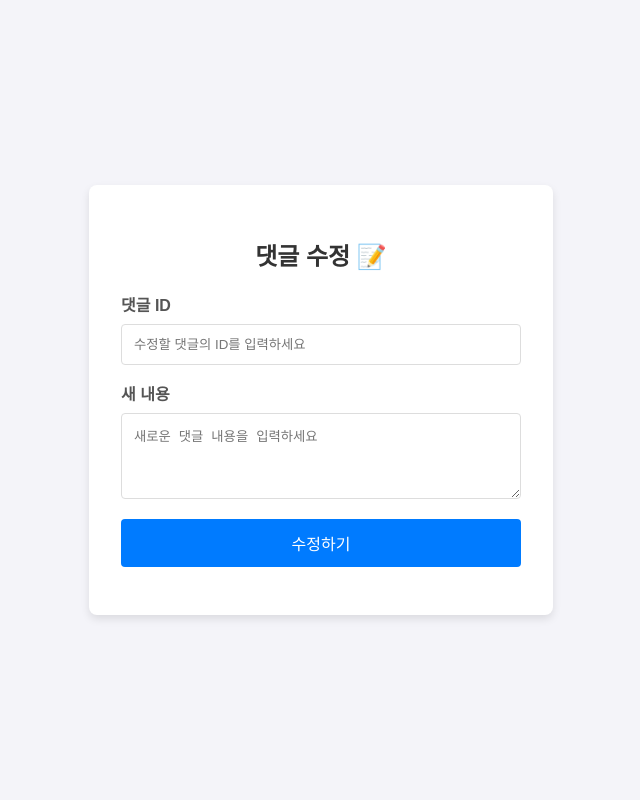
After one commit to C0deCure/Flask-VulnApp, a Flask app: template app/templates/commentEdit.html in a window 1280 px wide. The commit adds this page. Shown: the whole page, without its empty margins (319-959 px from the left). Run offline with Flask 3, Linux system fonts and the light colour scheme; the template is opened without the code that fills it, so the values that code supplies are empty; parts of the project's set-up code (start-up, migrations or seed data) failed here and were passed over.

Commit message:
feat(comments): Add comment update and delete using Fetch and vanilla modal in FrontEnd

```diff
--- a/app/blueprints/api/routes.py
+++ b/app/blueprints/api/routes.py
@@ -49,6 +49,7 @@ def get_comments(post_id):
             "created_at": comment.created_at,
             "updated_at": comment.updated_at,
             "user_name": comment.user.username,
+            "user_id": comment.user.id,
         })
 
     return jsonify(result)
--- /dev/null
+++ b/app/templates/commentEdit.html
@@ -0,0 +1,145 @@
+<!DOCTYPE html>
+<html lang="ko">
+<head>
+    <meta charset="UTF-8">
+    <meta name="viewport" content="width=device-width, initial-scale=1.0">
+    <title>댓글 수정</title>
+    <style>
+        body {
+            font-family: Arial, sans-serif;
+            display: flex;
+            justify-content: center;
+            align-items: center;
+            height: 100vh;
+            background-color: #f4f4f9;
+            margin: 0;
+        }
+        .container {
+            background: white;
+            padding: 2rem;
+            border-radius: 8px;
+            box-shadow: 0 4px 8px rgba(0, 0, 0, 0.1);
+            width: 100%;
+            max-width: 400px;
+        }
+        h2 {
+            text-align: center;
+            color: #333;
+        }
+        .form-group {
+            margin-bottom: 1rem;
+        }
+        label {
+            display: block;
+            margin-bottom: 0.5rem;
+            color: #555;
+            font-weight: bold;
+        }
+        input[type="number"],
+        textarea {
+            width: 100%;
+            padding: 0.75rem;
+            border: 1px solid #ddd;
+            border-radius: 4px;
+            box-sizing: border-box; /* padding이 너비에 포함되도록 설정 */
+        }
+        button {
+            width: 100%;
+            padding: 0.75rem;
+            border: none;
+            border-radius: 4px;
+            background-color: #007bff;
+            color: white;
+            font-size: 1rem;
+            cursor: pointer;
+            transition: background-color 0.3s;
+        }
+        button:hover {
+            background-color: #0056b3;
+        }
+        #result-message {
+            margin-top: 1rem;
+            text-align: center;
+            font-weight: bold;
+        }
+        .success {
+            color: green;
+        }
+        .error {
+            color: red;
+        }
+    </style>
+</head>
+<body>
+
+    <div class="container">
+        <h2>댓글 수정 📝</h2>
+        <form id="update-form">
+            <div class="form-group">
+                <label for="comment-id">댓글 ID</label>
+                <input type="number" id="comment-id" placeholder="수정할 댓글의 ID를 입력하세요" required>
+            </div>
+            <div class="form-group">
+                <label for="new-content">새 내용</label>
+                <textarea id="new-content" rows="4" placeholder="새로운 댓글 내용을 입력하세요" required></textarea>
+            </div>
+            <button type="submit">수정하기</button>
+        </form>
+        <p id="result-message"></p>
+    </div>
+
+    <script>
+        // 폼 제출(submit) 이벤트 리스너 추가
+        document.getElementById('update-form').addEventListener('submit', async function(event) {
+            // 폼의 기본 동작(페이지 새로고침) 방지
+            event.preventDefault();
+
+            // 입력 요소와 결과 메시지 요소 가져오기
+            const commentIdInput = document.getElementById('comment-id');
+            const newContentInput = document.getElementById('new-content');
+            const resultMessage = document.getElementById('result-message');
+
+            const commentId = commentIdInput.value;
+            const newContent = newContentInput.value;
+
+            // API 엔드포인트 URL 생성
+            const apiUrl = `/comments/${commentId}`;
+
+            try {
+                // fetch를 사용하여 서버에 PUT 요청 보내기
+                const response = await fetch(apiUrl, {
+                    method: 'PUT', // 또는 'PATCH'
+                    headers: {
+                        'Content-Type': 'application/json', // 보내는 데이터가 JSON 형식임을 명시
+                    },
+                    body: JSON.stringify({
+                        text: newContent // 백엔드에서 받을 key 이름인 'text'로 전송
+                    })
+                });
+
+                // 서버로부터 받은 응답을 JSON으로 파싱
+                const data = await response.json();
+
+                if (response.ok) { // HTTP 상태 코드가 200-299인 경우 (성공)
+                    resultMessage.textContent = `✅ ${data.message}!`;
+                    resultMessage.className = 'success';
+                    // 성공 시 입력 필드 초기화
+                    commentIdInput.value = '';
+                    newContentInput.value = '';
+                } else { // 그 외의 경우 (오류)
+                    // 백엔드에서 abort(code, description)으로 보낸 메시지 처리
+                    resultMessage.textContent = `❌ 오류: ${data.description || '알 수 없는 오류'}`;
+                    resultMessage.className = 'error';
+                }
+
+            } catch (error) {
+                // 네트워크 오류 등 fetch 자체에서 발생한 예외 처리
+                console.error('Fetch Error:', error);
+                resultMessage.textContent = '❌ 네트워크 오류가 발생했습니다. 서버 상태를 확인해주세요.';
+                resultMessage.className = 'error';
+            }
+        });
+    </script>
+
+</body>
+</html>
```
Also changed, not shown: app/static/css/article.css (+48 -0 lines), app/static/js/comments.js (+92 -18 lines), app/templates/mastershow.html (+46 -1 lines), README.md.
